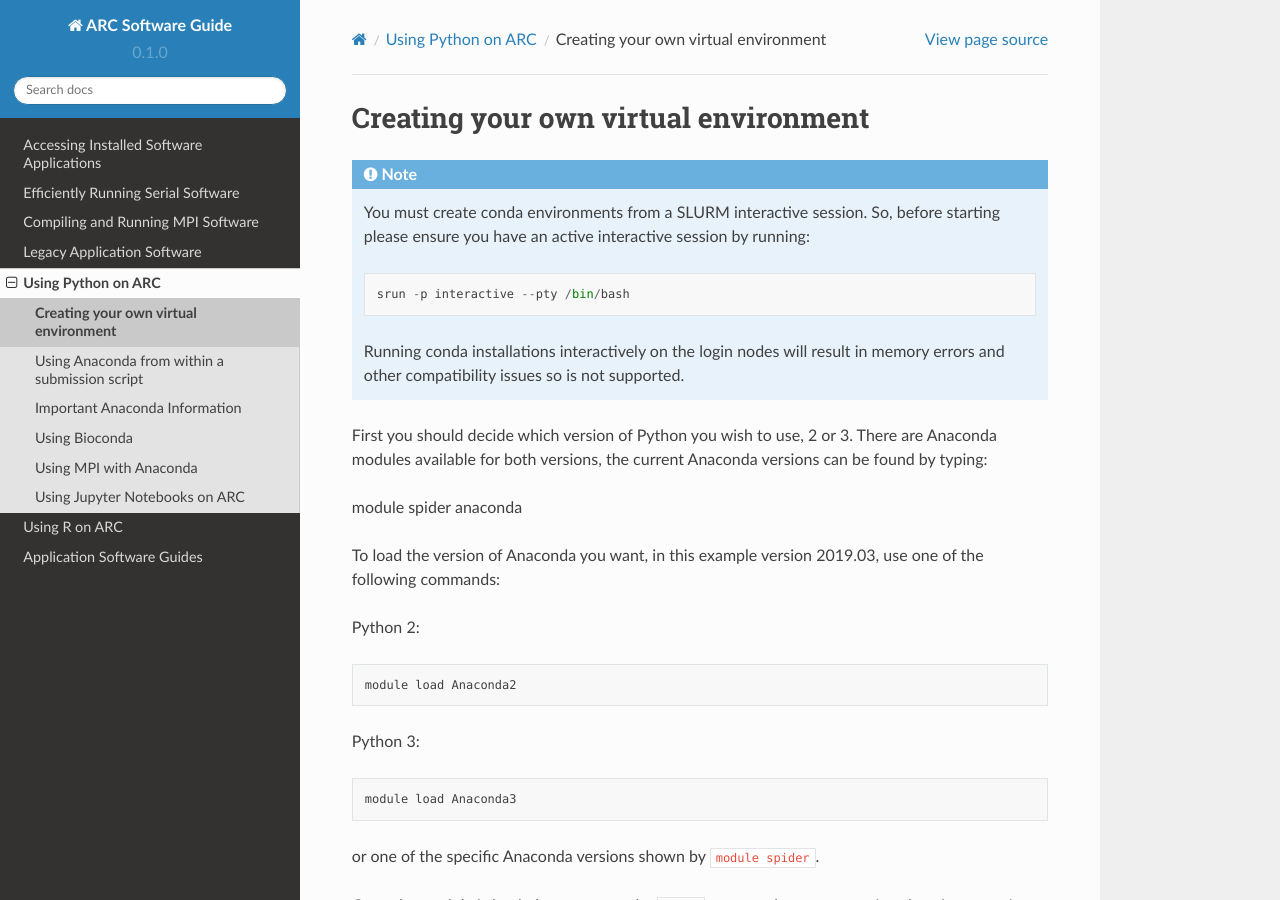
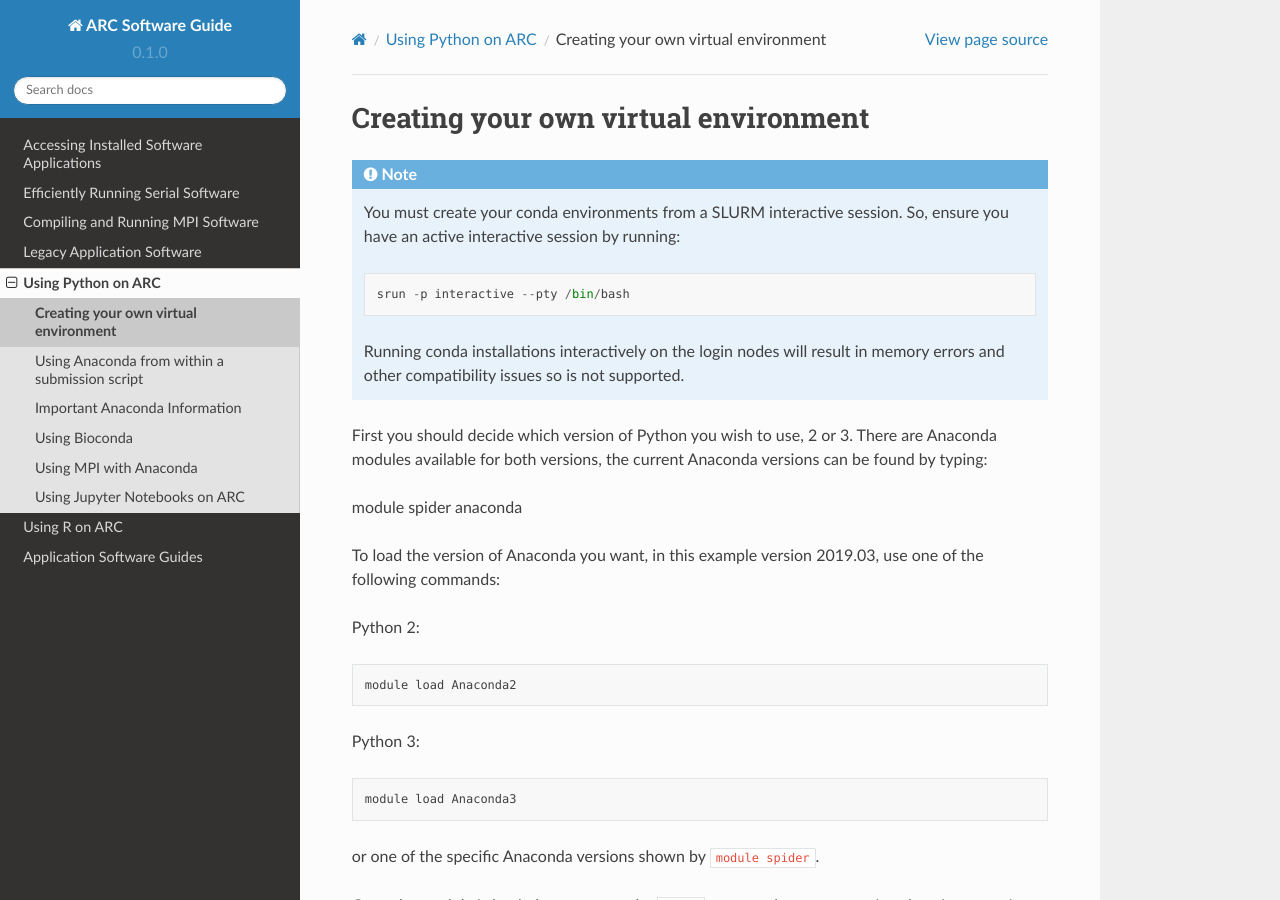
Before and after one commit to oxford-arc/arc-software-guide, a Sphinx documentation site: the page built from docs/source/python/anaconda_venv.rst, in a window 1280 px wide and 900 px high. Built offline with Sphinx 7.4.7 and the Read the Docs theme 2.0.0, drawn with Linux system fonts in a browser that asks for light colours.

Commit message:
Update anaconda_venv.rst

```diff
--- a/docs/source/python/anaconda_venv.rst
+++ b/docs/source/python/anaconda_venv.rst
@@ -2,8 +2,8 @@ Creating your own virtual environment
 -------------------------------------
 
 .. note::
-  You must create conda environments from a SLURM interactive session. So, before starting please ensure you have an active interactive
-  session by running::
+  You must create your conda environments from a SLURM interactive session. So, ensure you have an active interactive session by
+  running::
 
       srun -p interactive --pty /bin/bash
 
```
